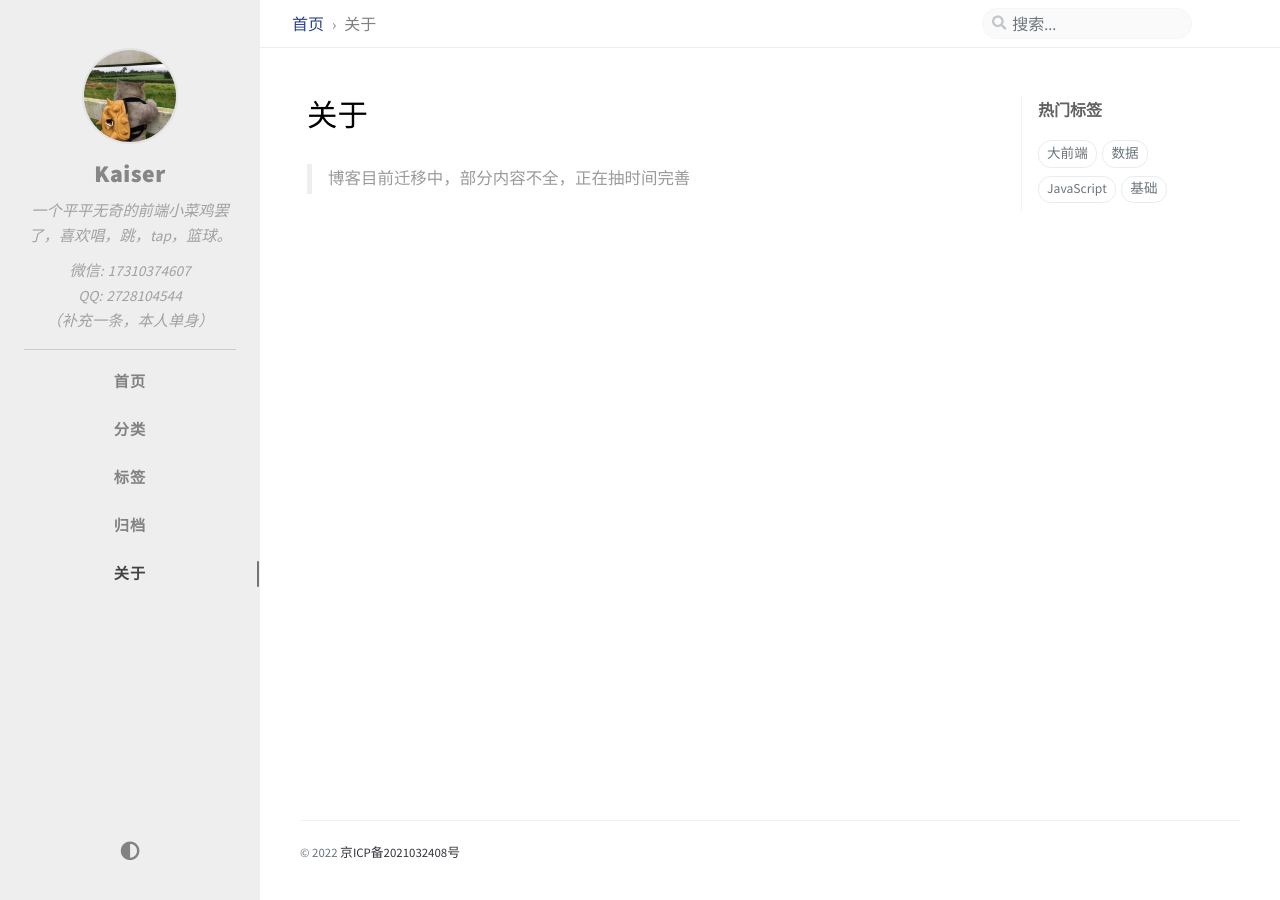
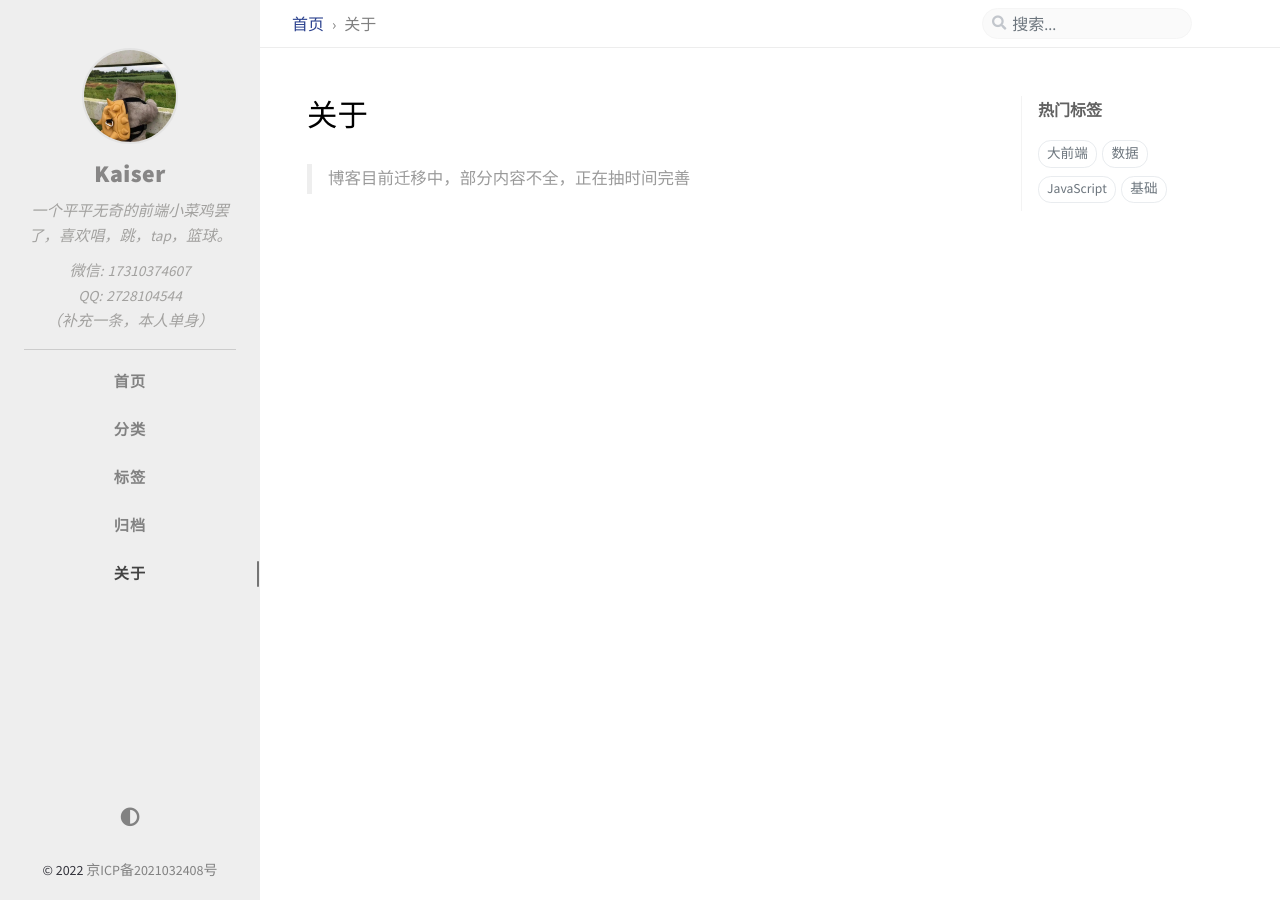
Before and after one commit to zlbcc/caorushizi.github.io, a Jekyll site: the page built from _tabs/about.md, in a window 1280 px wide. Built offline with Jekyll 4.4.1, drawn with Linux system fonts in a browser that asks for light colours; nearby versions of some CDN libraries; comment, search, counter and statistics services are not loaded.

Commit message:
feat: 博客重构

```diff
--- a/_config.yml
+++ b/_config.yml
@@ -26,6 +26,11 @@ inforMation:
   wx: 17310374607
   qq: 2728104544
   describe: （补充一条，本人单身）
+
+# 备案号
+brief:
+  RecordNo: 京ICP备2021032408号
+  link: https://beian.miit.gov.cn/#/Integrated/index
 
 description: >- # used by seo meta and the atom feed
   A minimal, responsive, and powerful Jekyll theme for presenting professional writing.
--- a/_data/locales/zh-CN.yml
+++ b/_data/locales/zh-CN.yml
@@ -36,8 +36,8 @@ copyright:
 
   # Displayed in the footer
   brief:
-    RecordNo: 京ICP备2021032408号
-    link: https://beian.miit.gov.cn/#/Integrated/index
+    # RecordNo: 京ICP备2021032408号
+    # link: https://beian.miit.gov.cn/#/Integrated/index
   # verbose: >-
   #   除非另有说明，本网站上的博客文章均由作者按照知识共享署名 4.0 国际 (CC BY 4.0) 许可协议进行授权。
 
--- a/_includes/footer.html
+++ b/_includes/footer.html
@@ -1,11 +1,9 @@
 <!-- The Footer -->
 
-<footer class="row pl-3 pr-3">
-  <div class="col-12 d-flex justify-content-between align-items-center text-muted pl-0 pr-0">
-    <div class="footer-left">
+<!-- <footer class="row pl-3 pr-3">
+  <div class="col-12 d-flex justify-content-between align-items-center text-muted pl-0 pr-0"> -->
+    <!-- <div class="footer-left">
       <p class="mb-0">
-        <!-- © {{ 'now' | date: "%Y" }}
-        <a href="{{ site.social.links[0] }}">{{ site.social.name }}</a>. -->
         {% if site.data.locales[lang].copyright.brief %}
         <span data-toggle="tooltip" data-placement="top"
           title="{{ site.data.locales[lang].copyright.verbose }}">
@@ -14,7 +12,7 @@
           </span>
         {% endif %}
       </p>
-    </div>
+    </div> -->
 
     <!-- <div class="footer-right">
       <p class="mb-0">
@@ -34,6 +32,6 @@
       </p>
     </div> -->
 
-  </div>
+  <!-- </div>
 
-</footer>
+</footer> -->
--- a/_includes/sidebar.html
+++ b/_includes/sidebar.html
@@ -83,5 +83,9 @@
     {% endfor %}
 
   </div> <!-- .sidebar-bottom -->
-
+  <!-- <div class="recordNo"> @京ICP备2021032408号</div> -->
+  <div class="recordNo">
+     © {{ 'now' | date: "%Y" }}
+     <a href="{{ site.brief.link }}" target="_blank" rel="noopener">{{ site.brief.RecordNo }}</a>
+    </div>
 </div><!-- #sidebar -->
--- a/_sass/addon/commons.scss
+++ b/_sass/addon/commons.scss
@@ -810,7 +810,7 @@ $sidebar-display: "sidebar-display";
   } /* ul */
 
   .sidebar-bottom {
-    margin-bottom: 2.1rem;
+    margin-bottom: 0.5rem;
 
     @include ml-mr(auto);
     @include pl-pr(1rem);
@@ -858,6 +858,13 @@ $sidebar-display: "sidebar-display";
       border-radius: 50%;
     }
   } /* .sidebar-bottom */
+  // 备案号
+  .recordNo {
+    width: 100%;
+    text-align: center;
+    padding: 1rem 0;
+    font-size: 14px;
+  }
 } /* #sidebar */
 
 @media (hover: hover) {
```
